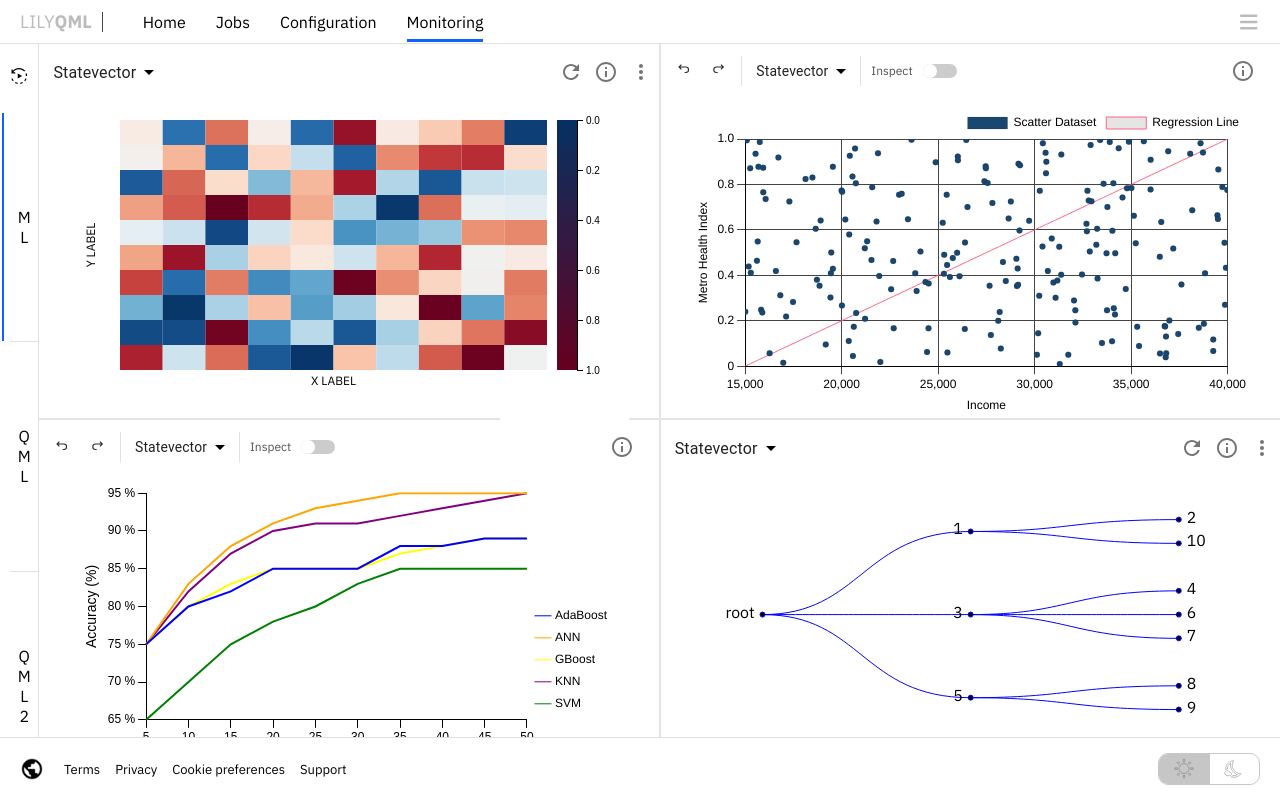
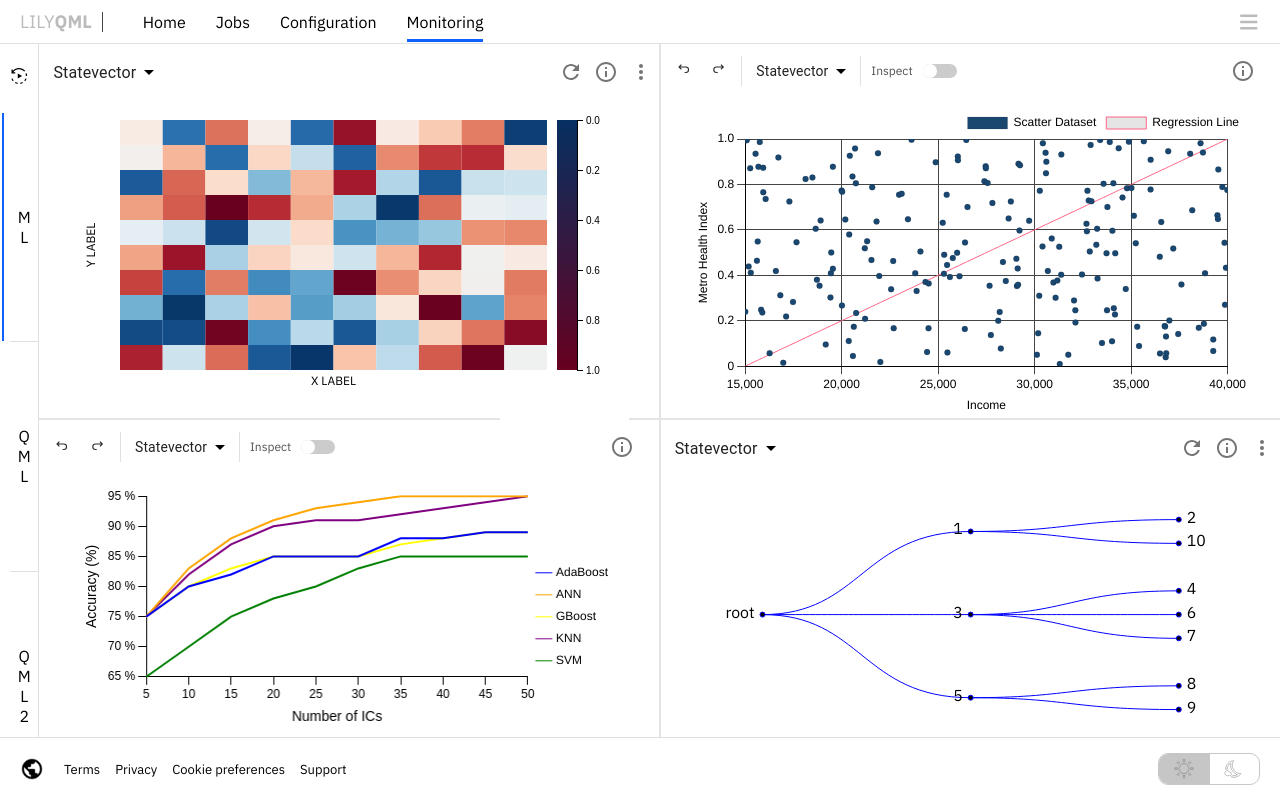
Before and after one commit to xleonplayz/LILYUI, a Next.js app: page /lab/monitoring in a window 1280 px wide. Built offline with nearby package versions, Linux system fonts and the light colour scheme.

Commit message:
'adjustment-of-cutplots-monitor'

```diff
--- a/app/lab/monitoring/accuracyPrecisionRecall.tsx
+++ b/app/lab/monitoring/accuracyPrecisionRecall.tsx
@@ -34,7 +34,7 @@ const CustomTooltip = styled(({ className, ...props }) => (
   }
 `;
 
-const ThemedIconButton = styled(IconButton) <{ theme: string }>`
+const ThemedIconButton = styled(IconButton)<{ theme: string }>`
   color: ${({ theme }) => (theme === 'dark' ? '#fff' : '#000')};
   text-align:right;
   position:relative;
@@ -76,8 +76,23 @@ interface AccuracyPrecisionRecallProps {
   theme: string;
 }
 
+const ChartContainer = styled.div`
+  position: relative;
+  width: 90%;
+  // margin-top:4%;
+  margin:2% auto;
+  // padding-bottom: 0%;
+  height: 68%;
+`;
+
+const ResponsiveChart = styled(Line)`
+  position: absolute !important;
+  width: 100% !important;
+  height:100% !important;
+`;
+
 const AccuracyPrecisionRecall: React.FC<AccuracyPrecisionRecallProps> = ({ selectedMetric, theme }) => {
-  const textColor = theme === 'dark' ? 'white' : '##000';
+  const textColor = theme === 'dark' ? 'white' : '#000';
   const borderColor = theme === 'dark' ? 'white' : 'black';
   const options = {
     responsive: true,
@@ -138,7 +153,7 @@ const AccuracyPrecisionRecall: React.FC<AccuracyPrecisionRecallProps> = ({ selec
             family: 'Arial, sans-serif',
             style: 'normal',
           },
-          callback: function(value) {
+          callback: function (value) {
             return value + ' %';
           },
         },
@@ -176,7 +191,7 @@ const AccuracyPrecisionRecall: React.FC<AccuracyPrecisionRecallProps> = ({ selec
                 weight: 'lighter',
                 family: 'Arial, sans-serif',
                 style: 'normal',
-              }
+              },
             }));
           },
         },
@@ -216,9 +231,9 @@ const AccuracyPrecisionRecall: React.FC<AccuracyPrecisionRecallProps> = ({ selec
   };
 
   return (
-    <div style={{ height: '300px', width: '90%', margin: "1.5% auto" }}>
-      <Line data={dummyData[selectedMetric]} options={options} />
-    </div>
+    <ChartContainer>
+      <ResponsiveChart data={dummyData[selectedMetric]} options={options} />
+    </ChartContainer>
   );
 };
 
```
